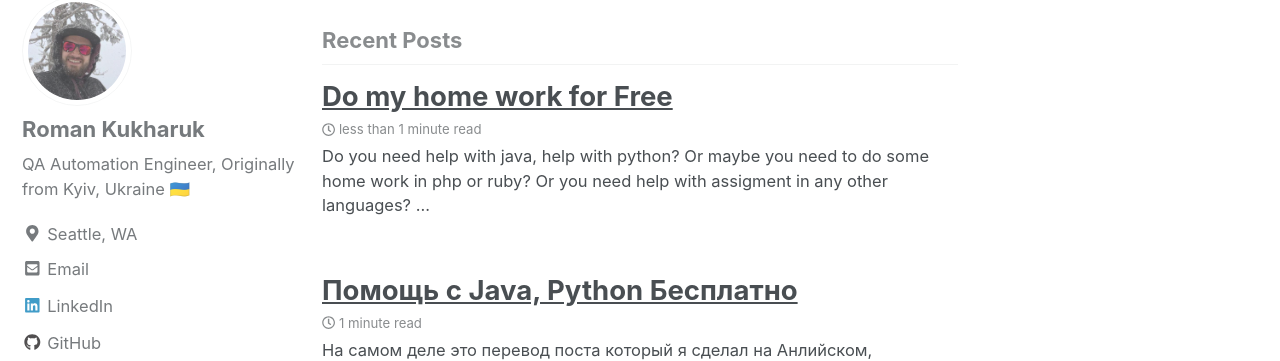
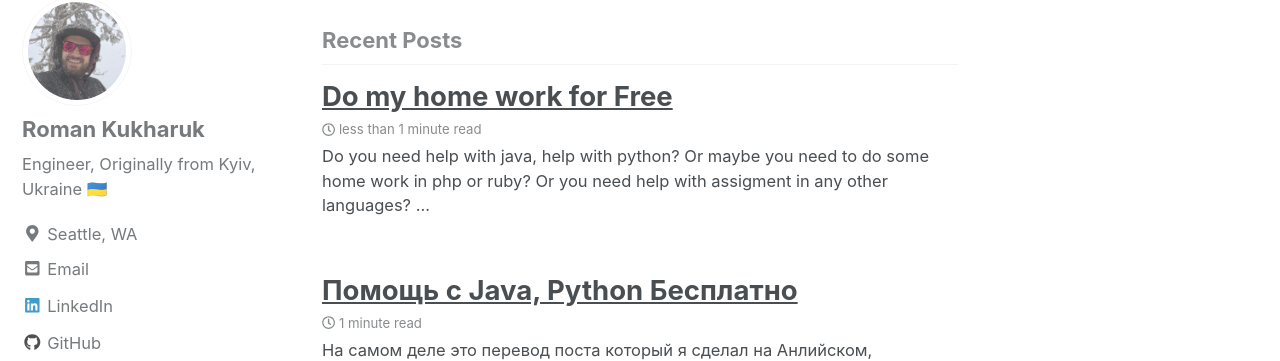
Before and after one commit to kyxap/kyxap.github.io, a Jekyll site: the page built from index.html, in a window 1280 px wide. Shown: the part 148-509 px from the top of the page. Built offline with Jekyll 4.4.1, drawn with Linux system fonts in a browser that asks for light colours; nearby versions of some CDN libraries; emoji names are drawn with the system emoji font; the list of posts is cut into pages by our own code.

Commit message:
Update _config.yml

```diff
--- a/_config.yml
+++ b/_config.yml
@@ -65,7 +65,7 @@ analytics:
 author:
   name             : "Roman Kukharuk"
   avatar           : "/assets/images/bio-photo.jpg"
-  bio              : "QA Automation Engineer, Originally from Kyiv, Ukraine :ukraine:"
+  bio              : "Engineer, Originally from Kyiv, Ukraine :ukraine:"
   location         : "Seattle, WA"
   email            : "roman.kukharuk@gmail.com"
   uri              :
```
